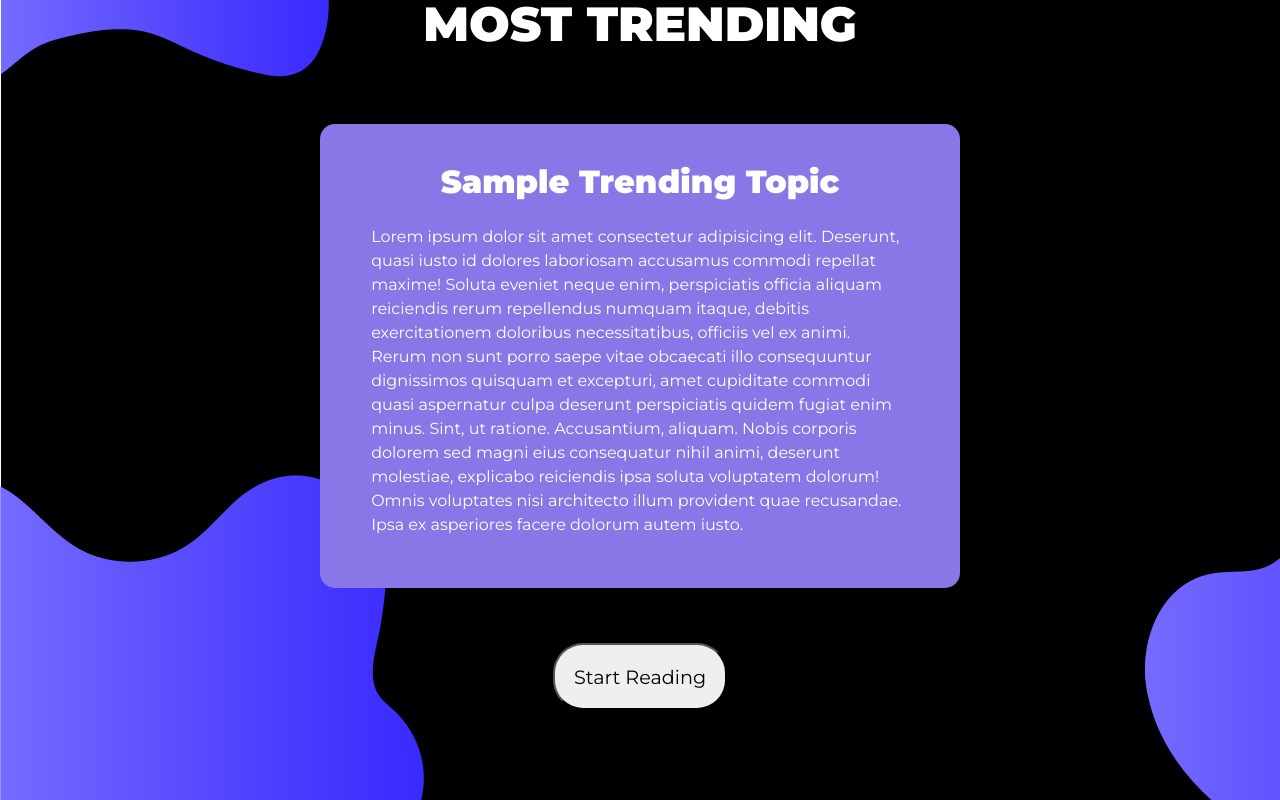
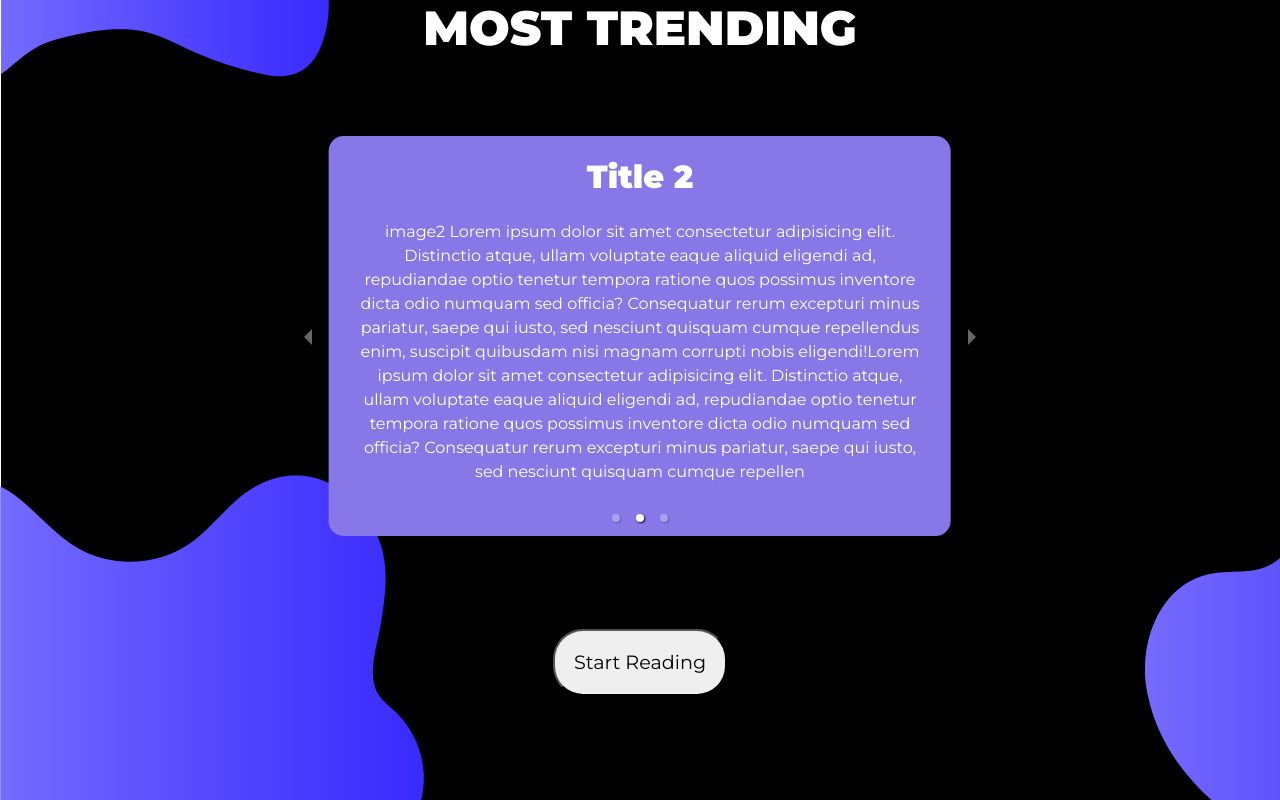
Before and after one commit to AshiqNoor-S/Blog-Sight, a React (Create React App) app: page / in a window 1280 px wide. Shown: the part 840-1640 px from the top of the page. Built offline with nearby package versions, Linux system fonts and the light colour scheme; a web font is replaced by a local one.

Commit message:
Home: Added Carousel in Most Trending Section

```diff
--- a/package.json
+++ b/package.json
@@ -9,6 +9,7 @@
     "firebase": "^9.22.1",
     "react": "^18.2.0",
     "react-dom": "^18.2.0",
+    "react-responsive-carousel": "^3.2.23",
     "react-router-dom": "^6.10.0",
     "react-scripts": "5.0.1",
     "web-vitals": "^2.1.4"
--- a/public/hero.css
+++ b/public/hero.css
@@ -4,6 +4,7 @@
     box-sizing: border-box;
     font-family: 'Montserrat', cursive;
     color: #fff;
+    /* overflow: hidden; */
 }
 
 a {
@@ -13,6 +14,8 @@ a {
 
 /* HOME PAGE */
 #home-page {
+    margin: 0;
+    padding: 0;
     background-image: url("/images/long_scroll_bg.png");
 }
 
@@ -186,11 +189,12 @@ a {
 }
 
 .most-trending-post{
-    height: 40%;
-    width: 50%;
+    /* height: 40%; */
+    width: 90%;
     border-radius: 15px;
     padding: 3% 4% 4%;
     background-color: #8878e7;
+    margin: auto;
 }
 
 .most-trending-post:hover {
@@ -198,6 +202,10 @@ a {
     transform: scale(1.01);
     box-shadow: 0.1px 0.1px 9px #7700ff;
     transition: all 0.2s ease-in-out;
+}
+
+.carousel-container {
+    max-width: 54vw;
 }
 
 .most-trending-post-title {
@@ -209,6 +217,7 @@ a {
 .most-trending-post-content {
     line-height: 1.5rem;
     margin-top: 1.5rem;
+    margin-bottom: 1.5rem;
 }
 
 .start-reading-button {
@@ -217,7 +226,7 @@ a {
     padding: 1.5%;
     border-radius: 30px;
     position: relative;
-    bottom: 15px;
+    bottom: 25px;
 }
 
 .start-reading-button a {
--- /dev/null
+++ b/src/carousel-cards.js
@@ -0,0 +1,22 @@
+const carouselCards = [
+	{
+		id: 1,
+		title: "Title 1",
+		content: "image1 Lorem ipsum dolor sit amet consectetur adipisicing elit. Distinctio atque, ullam voluptate eaque aliquid eligendi ad, repudiandae optio tenetur tempora ratione quos possimus inventore dicta odio numquam sed officia? Consequatur rerum excepturi minus pariatur, saepe qui iusto, sed nesciunt quisquam cumque repellendus enim, suscipit quibusdam nisi magnam corrupti nobis eligendi!Lorem ipsum dolor sit amet consectetur adipisicing elit. Distinctio atque, ullam voluptate eaque aliquid eligendi ad, repudiandae optio tenetur tempora ratione quos possimus inventore dicta odio numquam sed officia? Consequatur rerum excepturi minus pariatur, saepe qui iusto, sed nesciunt quisquam cumque repellendus enim, suscipit quibusdam nisi magnam corrupti nobis eligendi!".substring(0, 700),
+		url: ""
+	},
+	{
+		id: 2,
+		title: "Title 2",
+		content: "image2 Lorem ipsum dolor sit amet consectetur adipisicing elit. Distinctio atque, ullam voluptate eaque aliquid eligendi ad, repudiandae optio tenetur tempora ratione quos possimus inventore dicta odio numquam sed officia? Consequatur rerum excepturi minus pariatur, saepe qui iusto, sed nesciunt quisquam cumque repellendus enim, suscipit quibusdam nisi magnam corrupti nobis eligendi!Lorem ipsum dolor sit amet consectetur adipisicing elit. Distinctio atque, ullam voluptate eaque aliquid eligendi ad, repudiandae optio tenetur tempora ratione quos possimus inventore dicta odio numquam sed officia? Consequatur rerum excepturi minus pariatur, saepe qui iusto, sed nesciunt quisquam cumque repellendus enim, suscipit quibusdam nisi magnam corrupti nobis eligendi!".substring(0, 700),
+		url: ""
+	},
+	{
+		id: 3,
+		title: "Title 3",
+		content: "image3 Lorem ipsum dolor sit amet consectetur adipisicing elit. Distinctio atque, ullam voluptate eaque aliquid eligendi ad, repudiandae optio tenetur tempora ratione quos possimus inventore dicta odio numquam sed officia? Consequatur rerum excepturi minus pariatur, saepe qui iusto, sed nesciunt quisquam cumque repellendus enim, suscipit quibusdam nisi magnam corrupti nobis eligendi!Lorem ipsum dolor sit amet consectetur adipisicing elit. Distinctio atque, ullam voluptate eaque aliquid eligendi ad, repudiandae optio tenetur tempora ratione quos possimus inventore dicta odio numquam sed officia? Consequatur rerum excepturi minus pariatur, saepe qui iusto, sed nesciunt quisquam cumque repellendus enim, suscipit quibusdam nisi magnam corrupti nobis eligendi!".substring(0, 700),
+		url: ""
+	}
+];
+
+export default carouselCards;
--- a/src/components/MostTrendingSection.jsx
+++ b/src/components/MostTrendingSection.jsx
@@ -2,15 +2,40 @@ import React from "react";
 import user from "./Login"
 import TrendingPost from "./TrendingPost";
 import { auth, provider } from "../firebase-config";
+import "react-responsive-carousel/lib/styles/carousel.min.css";
+import { Carousel } from "react-responsive-carousel";
+import carouselCards from "../carousel-cards";
+import { useState } from "react";
 
-function MostTrendingSection(){
-	return (
-		<div className="most-trending-section">
+function MostTrendingSection() {
+    const [currentIndex, setCurrentIndex] = useState();
+
+    function handleChange(index) {
+        setCurrentIndex(index);
+    }
+    return (
+        <div className="most-trending-section">
             <h1 className="most-trending-heading">MOST TRENDING</h1>
-            <TrendingPost title="Sample Trending Topic" content="Lorem ipsum dolor sit amet consectetur adipisicing elit. Deserunt, quasi iusto id dolores laboriosam accusamus commodi repellat maxime! Soluta eveniet neque enim, perspiciatis officia aliquam reiciendis rerum repellendus numquam itaque, debitis exercitationem doloribus necessitatibus, officiis vel ex animi. Rerum non sunt porro saepe vitae obcaecati illo consequuntur dignissimos quisquam et excepturi, amet cupiditate commodi quasi aspernatur culpa deserunt perspiciatis quidem fugiat enim minus. Sint, ut ratione. Accusantium, aliquam. Nobis corporis dolorem sed magni eius consequatur nihil animi, deserunt molestiae, explicabo reiciendis ipsa soluta voluptatem dolorum! Omnis voluptates nisi architecto illum provident quae recusandae. Ipsa ex asperiores facere dolorum autem iusto." />
+            {/* <TrendingPost title="Sample Trending Topic" content="Lorem ipsum dolor sit amet consectetur adipisicing elit. Deserunt, quasi iusto id dolores laboriosam accusamus commodi repellat maxime! Soluta eveniet neque enim, perspiciatis officia aliquam reiciendis rerum repellendus numquam itaque, debitis exercitationem doloribus necessitatibus, officiis vel ex animi. Rerum non sunt porro saepe vitae obcaecati illo consequuntur dignissimos quisquam et excepturi, amet cupiditate commodi quasi aspernatur culpa deserunt perspiciatis quidem fugiat enim minus. Sint, ut ratione. Accusantium, aliquam. Nobis corporis dolorem sed magni eius consequatur nihil animi, deserunt molestiae, explicabo reiciendis ipsa soluta voluptatem dolorum! Omnis voluptates nisi architecto illum provident quae recusandae. Ipsa ex asperiores facere dolorum autem iusto." /> */}
+
+            <Carousel
+                showArrows={true}
+                showStatus={false}
+                autoPlay={true}
+                infiniteLoop={true}
+                className="carousel-container carousel-slide-style"
+                selectedItem={carouselCards[currentIndex]}
+                onChange={handleChange}
+            >
+                {carouselCards.map(card => (<TrendingPost
+                        key={card.id}
+                        title={card.title}
+                        content={card.content}
+                    />))}
+            </Carousel>
             {!user ? <button className="start-reading-button"><a href="/login">Start Reading</a></button> : <button className="start-reading-button"><a href="/blogs">Start Reading</a></button>}
         </div>
-	);
+    );
 }
 
 export default MostTrendingSection;
```
Also changed, not shown: src/components/TrendingPost.jsx (+5 -2 lines), 1 other file (tests, documents, lock files or other folders).
